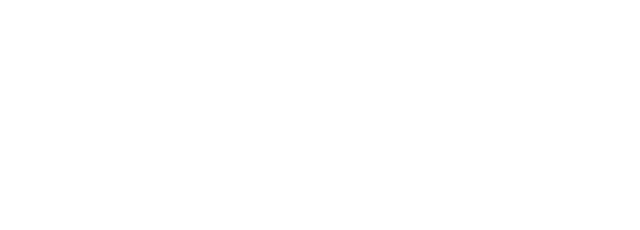
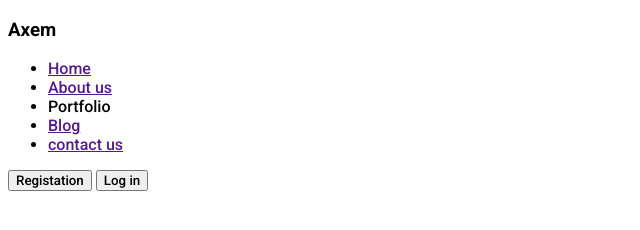
Before and after one commit to Rakibki/HTML-CSS-Potfolio-WebSite, a plain HTML site: page index.html in a window 1280 px wide. Shown: the whole page, without its empty margins (0-640 px from the left). Drawn offline with Linux system fonts and the light colour scheme.

Commit message:
bangladesh

```diff
--- a/index.html
+++ b/index.html
@@ -3,9 +3,39 @@
 <head>
     <meta charset="UTF-8">
     <meta name="viewport" content="width=device-width, initial-scale=1.0">
-    <title>Document</title>
+    <title>My potfolio website</title>
+    <script src="https://kit.fontawesome.com/8eda91ee7e.js" crossorigin="anonymous"></script>
+    <link rel="preconnect" href="https://fonts.googleapis.com">
+    <link rel="preconnect" href="https://fonts.gstatic.com" crossorigin>
+    <link href="https://fonts.googleapis.com/css2?family=Open+Sans:wght@300;500;700&family=Roboto:ital,wght@0,500;0,700;0,900;1,300&display=swap" rel="stylesheet">
+    <link rel="stylesheet" href="style.css">
 </head>
 <body>
+    <header>
+        <div class="header-icon">
+            <h3>Axem</h3>
+        </div>
+        <div>
+            <nav>
+                <ul>
+                    <li><a href="">Home</a></li>
+                    <li><a href="">About us</a></li>
+                    <li><a href=""></a>Portfolio</li>
+                    <li><a href="">Blog</a></li>
+                    <li><a href="">contact us</a></li>
+                </ul>
+            </nav>
+        </div>
+        <div class="header-button">
+            <button>Registation</button>
+            <button>Log in</button>
+        </div>
+    </header>
+    <main>
 
+    </main>
+    <footer>
+
+    </footer>
 </body>
 </html>
--- /dev/null
+++ b/style.css
@@ -0,0 +1,4 @@
+* {
+    font-family: 'Open Sans', sans-serif;
+    font-family: 'Roboto', sans-serif;
+}
```
